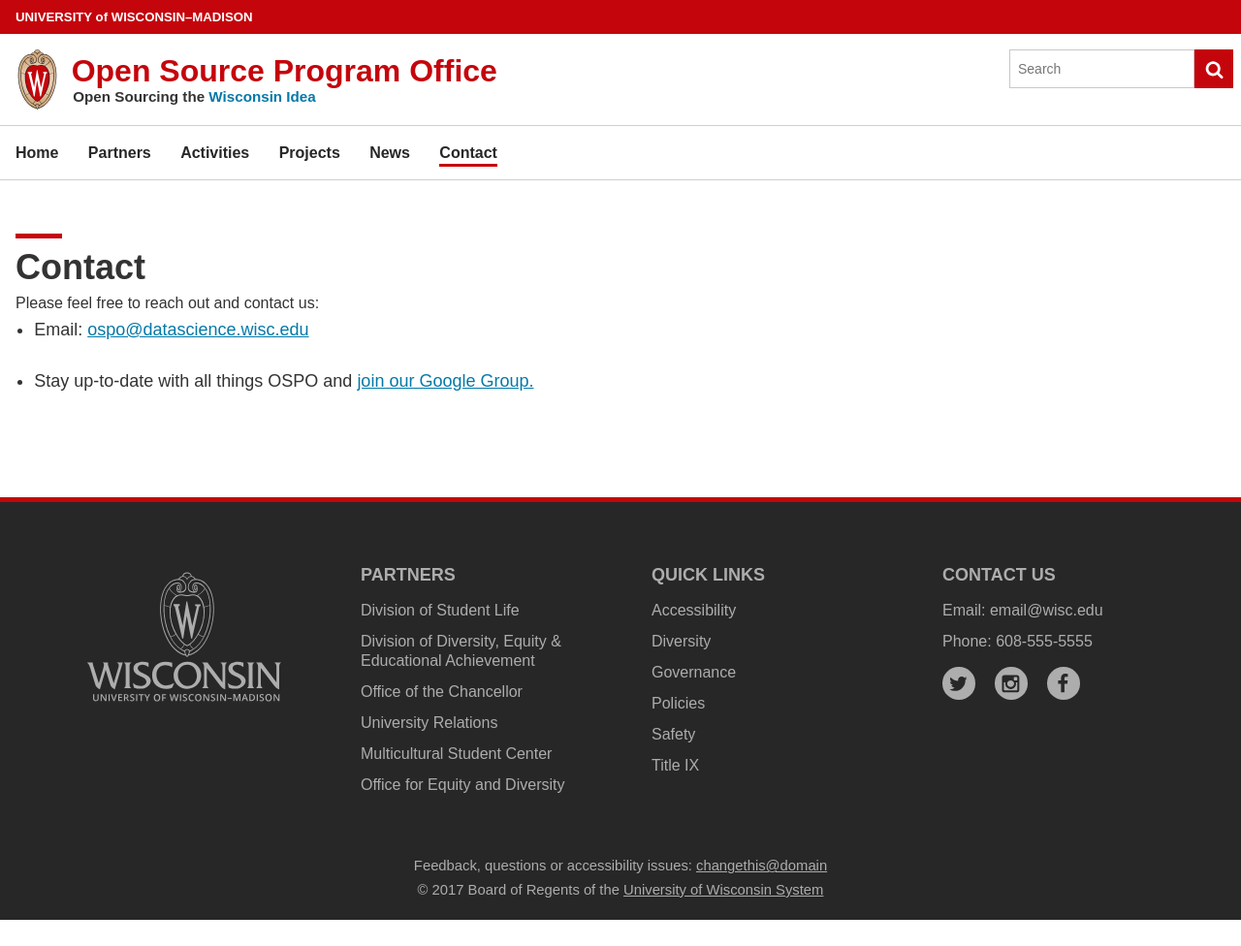
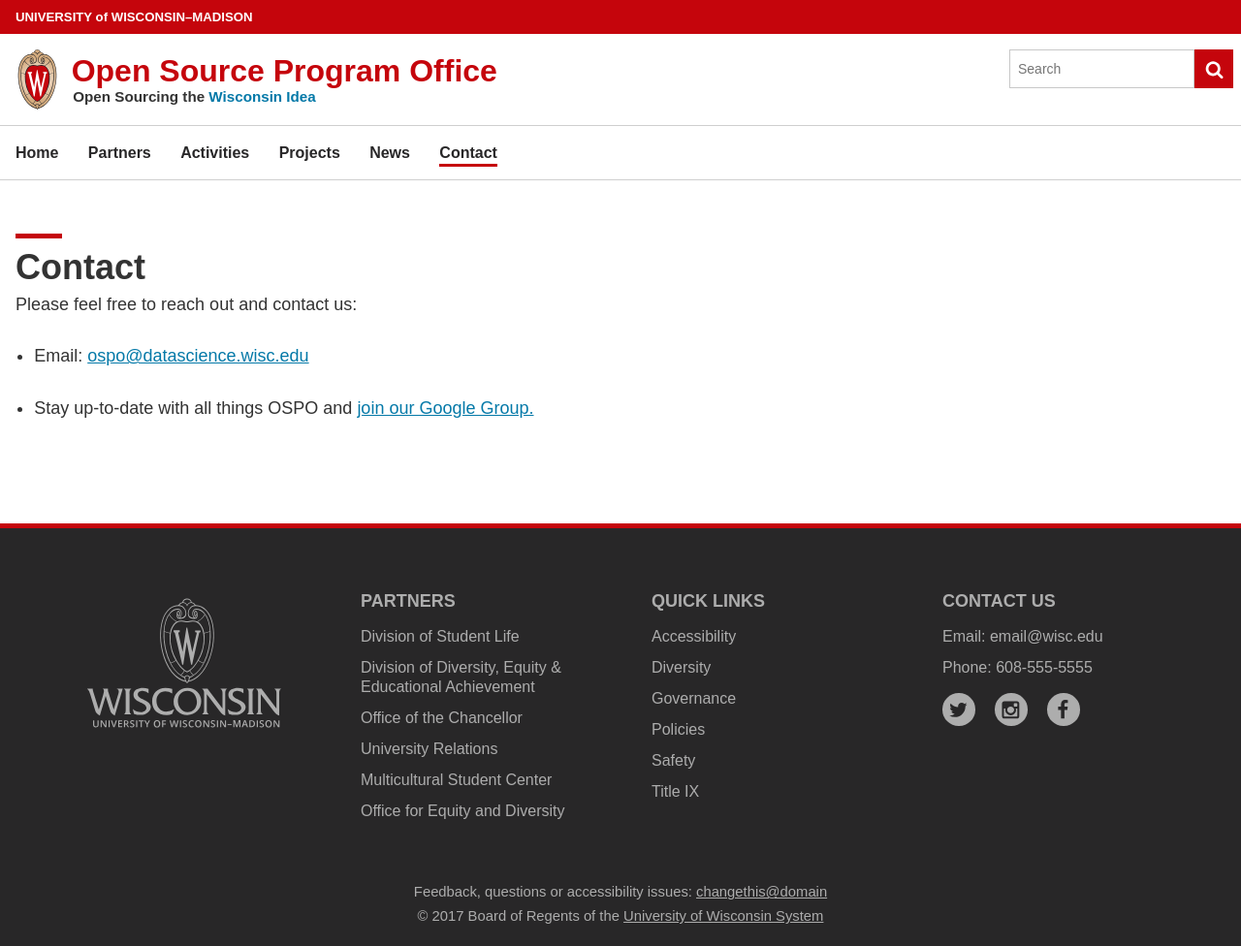
Before and after one commit to UW-Madison-DSI/ospo.wisc.edu-version-1.0, a Jekyll site: the page built from contact.html, in a window 1280 px wide. Shown: the whole page at 97% size. Built offline with Jekyll 4.4.1, drawn with Linux system fonts in a browser that asks for light colours; some web fonts are replaced; before the commit the page ends 949 px from its top, so only the background shows below that.

Commit message:
Update contact.html
Added tags for spacing

```diff
--- a/contact.html
+++ b/contact.html
@@ -4,8 +4,11 @@
 ---
 
 <h1 class="uw-mini-bar">Contact</h1>
-Please feel free to reach out and contact us:
+<p>Please feel free to reach out and contact us:</p>
+
+<p>
 <ul>
     <li>Email: <a href="mailto:ospo@datascience.wisc.edu">ospo@datascience.wisc.edu</a></li>
     <li>Stay up-to-date with all things OSPO and <a href="https://groups.google.com/u/1/a/g-groups.wisc.edu/g/ospo">join our Google Group.</a></li>
 </ul>
+</p>
```
